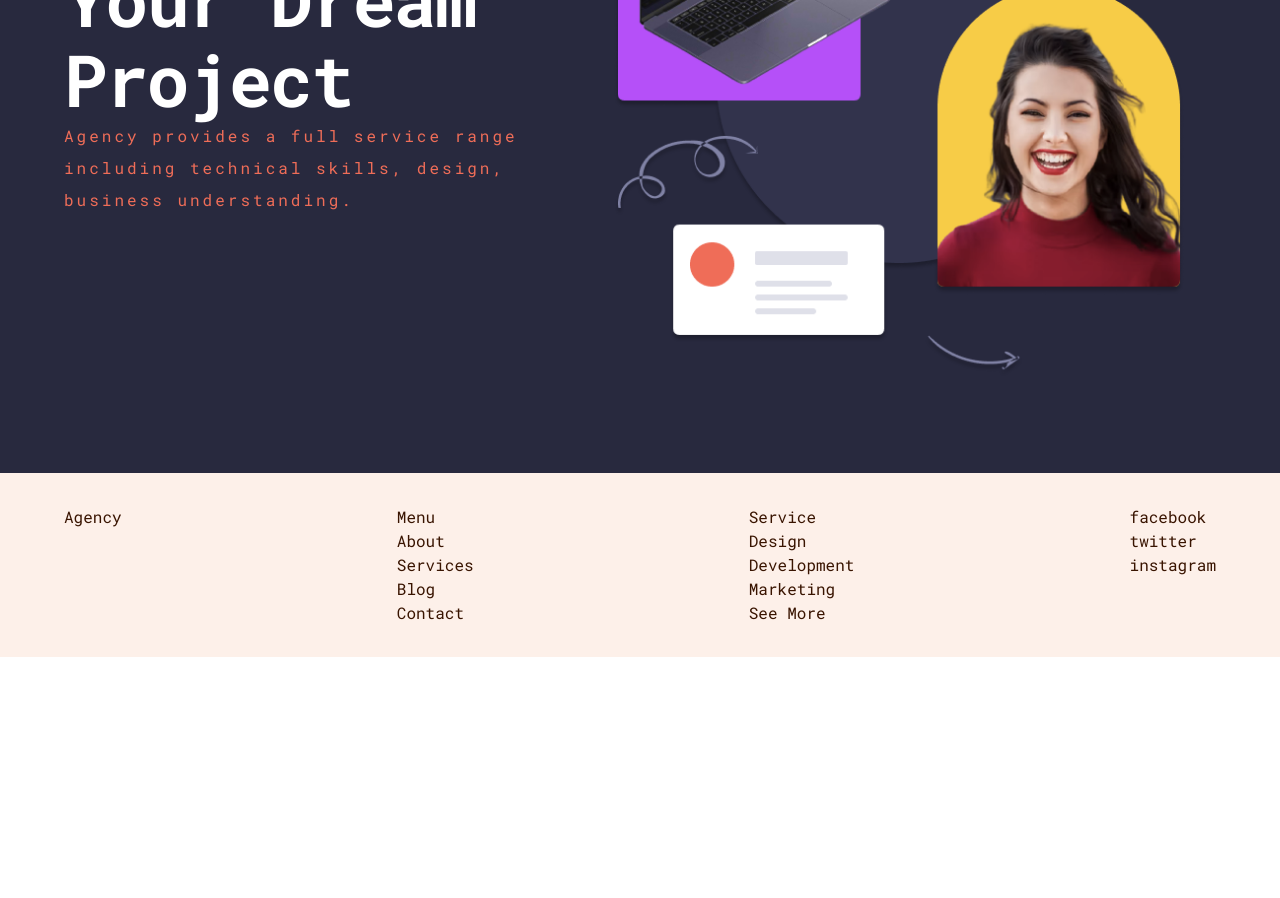
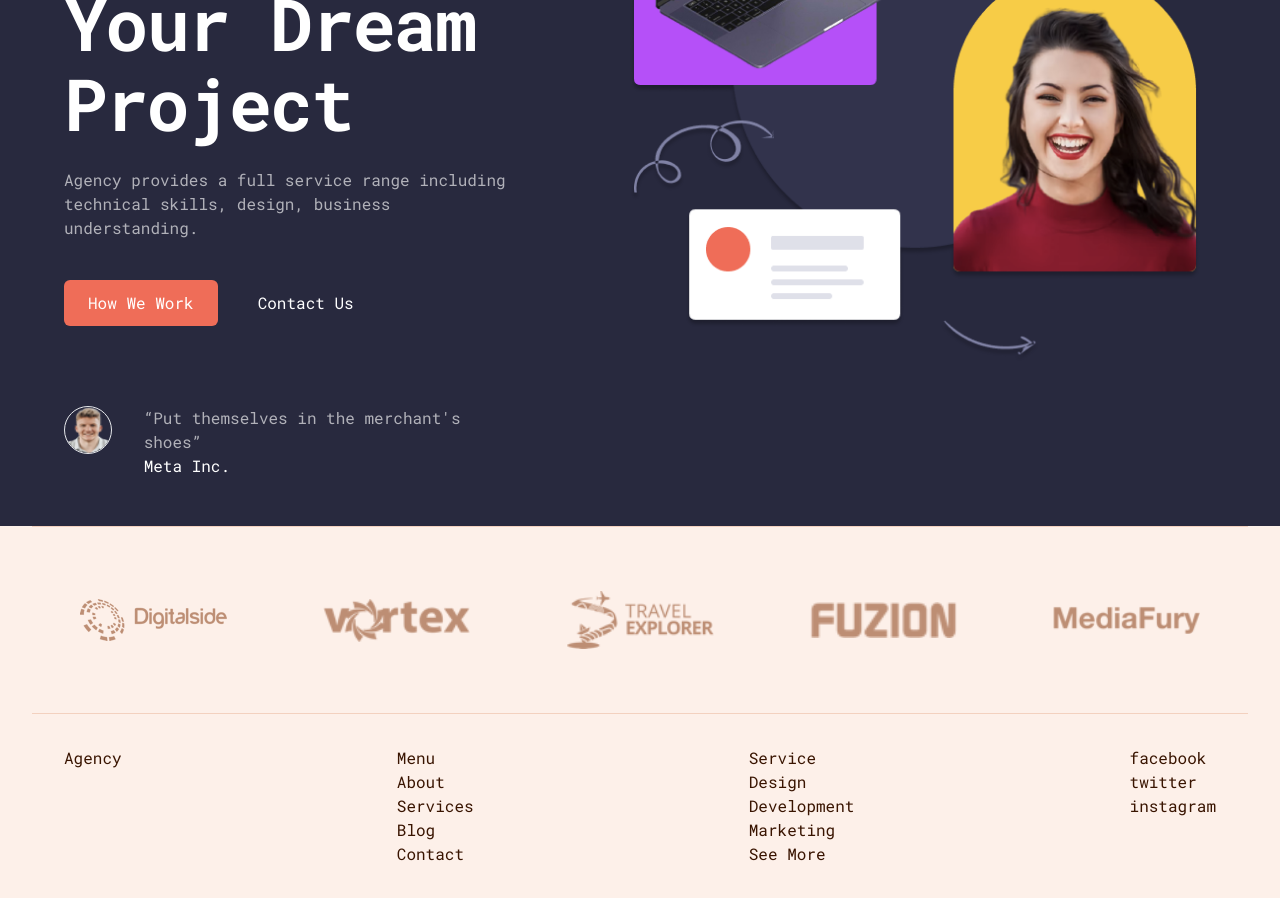
Before and after one commit to kanounfoued/agency-website, a Next.js app: page / in a window 1280 px wide. Shown: the part 360-1258 px from the top of the page. Before the commit the page ends 1017 px from the top, so only its background shows below. Built offline with nearby package versions, Linux system fonts and the light colour scheme.

Commit message:
style: build button design system

```diff
--- a/src/app/globals.css
+++ b/src/app/globals.css
@@ -7,6 +7,8 @@
   --primary-text-color: #391400;
   --secondary-background: #28293e;
   --secondary-text-color: #ffffff;
+  --main-color: #ef6d58;
+  --main-border-color: #f3d1bf;
 }
 
 @media (prefers-color-scheme: dark) {
@@ -120,4 +122,5 @@ body {
   font-size: 1rem;
   font-style: normal;
   font-weight: 400;
+  color: rgba(255, 255, 255, 0.64);
 }
--- /dev/null
+++ b/src/components/Button/Button.tsx
@@ -0,0 +1,48 @@
+import React from "react";
+
+type ButtonProps = {
+  label?: string;
+  type?: "text" | "primary" | "secondary";
+  className?: string;
+  onClick?: () => void;
+};
+
+export default function Button({
+  label,
+  type,
+  className = "",
+  onClick,
+}: ButtonProps) {
+  if (type === "text") {
+    return (
+      <button
+        className={`px-6 py-[0.7rem] rounded-md  ${className}`}
+        onClick={onClick}
+      >
+        {label}
+      </button>
+    );
+  }
+
+  if (type === "primary") {
+    return (
+      <button
+        className={`px-6 py-[0.7rem] rounded-md bg-[--main-color]  ${className}`}
+        onClick={onClick}
+      >
+        {label}
+      </button>
+    );
+  }
+
+  if (type === "secondary") {
+    return (
+      <button
+        className={`px-6 py-[0.7rem] rounded-md border ${className}`}
+        onClick={onClick}
+      >
+        {label}
+      </button>
+    );
+  }
+}
--- /dev/null
+++ b/src/components/Button/index.ts
@@ -0,0 +1 @@
+export { default } from "./Button";
--- a/src/pages/index.tsx
+++ b/src/pages/index.tsx
@@ -1,24 +1,51 @@
 import Image from "next/image";
 import Container from "@/components/Container/Container";
 import Typography, { LevelProps } from "@/components/Typography/Typography";
+import Button from "@/components/Button";
 
 export default function Page() {
+  const brands = [
+    "digital-slide.png",
+    "vortex.png",
+    "travel-explorer.png",
+    "fuzion.png",
+    "media-fury.png",
+  ];
+
   return (
     <div className="secondary-wrapper">
       <Container>
-        <header className="flex justify-between flex-nowrap px-8 py-12">
+        <header className="flex justify-between flex-nowrap px-8 py-12 gap-8">
           <div className="w-[40%]">
             <Typography level={LevelProps.h5}>Modern Studio</Typography>
-            <Typography level={LevelProps.h1}>
+            <Typography level={LevelProps.h1} className="mt-6">
               We’re Help To Build Your Dream Project
             </Typography>
-            <Typography level={LevelProps.h5}>
+            <Typography level={LevelProps.gray_text} className="mt-6">
               Agency provides a full service range including technical skills,
               design, business understanding.
             </Typography>
+
+            <div className="flex mt-10 gap-4">
+              <Button label="How We Work" type="primary" />
+              <Button label="Contact Us" type="text" />
+            </div>
+
+            <div className="flex gap-8 mt-20">
+              <div className="h-[3rem] w-[3rem] border overflow-hidden rounded-full relative">
+                <Image src="/images/meta-inc.png" alt="meta-inc" fill />
+              </div>
+
+              <div>
+                <Typography level={LevelProps.gray_text}>
+                  &ldquo;Put themselves in the merchant&apos;s shoes&rdquo;
+                </Typography>
+                <Typography level={LevelProps.text}>Meta Inc.</Typography>
+              </div>
+            </div>
           </div>
 
-          <div className="p-8 w-[55%]">
+          <div className="p-4 w-[55%]">
             <Image
               className="ml-auto"
               src="/images/header-img.png"
@@ -29,6 +56,26 @@ export default function Page() {
           </div>
         </header>
       </Container>
+
+      <section className="primary-wrapper">
+        <Container>
+          <div className="flex py-12 justify-between gap-8 px-8 flex-wrap border-y border-[--main-border-color]">
+            {brands.map((brand) => (
+              <div
+                key={brand}
+                className="flex relative justify-center items-center p-4"
+              >
+                <Image
+                  src={`/images/${brand}`}
+                  alt={`${brand}`}
+                  height={25}
+                  width={147}
+                />
+              </div>
+            ))}
+          </div>
+        </Container>
+      </section>
     </div>
   );
 }
```
